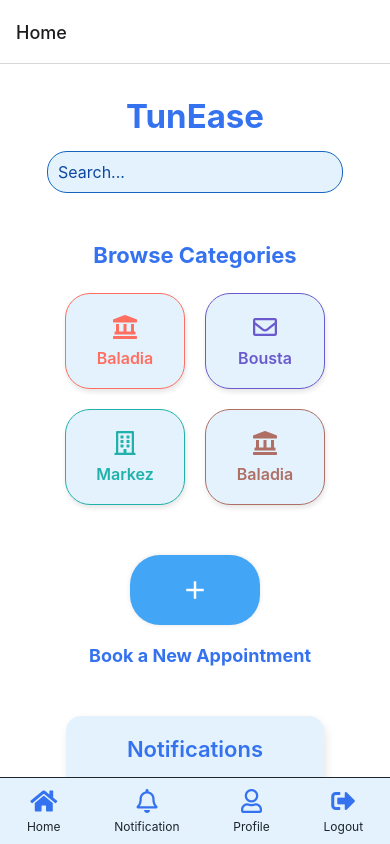
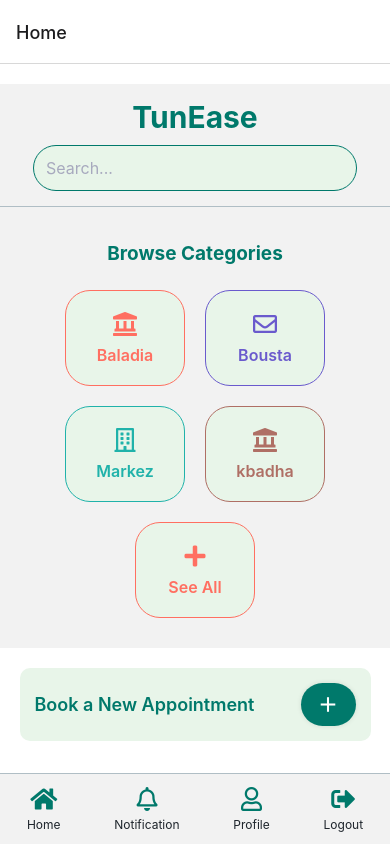
Before and after one commit to TunEase/TunEase, a React Native app in the folder my-app/: screen /Home in a window 390 px wide. Built offline with nearby package versions, Linux system fonts and the light colour scheme; no server answers.

Commit message:
update style

```diff
--- a/my-app/App.tsx
+++ b/my-app/App.tsx
@@ -4,6 +4,7 @@ import { StatusBar } from "expo-status-bar";
 import * as React from "react";
 import { useEffect } from "react";
 import Home from "../my-app/screens/HomePage";
+import BusinessProfile from "./components/Allbusiness/BusinessProfile";
 import Login from "./components/Auth/login";
 import Signup from "./components/Auth/signup";
 import Categories from "./components/HomePage/Categories";
@@ -31,13 +32,14 @@ export default function App() {
 
   return (
     <NavigationContainer>
-      {/* <Stack.Navigator initialRouteName={user ? "Home" : "Login"}> */}
+      {/* <Stack.Navigator initialRouteName={user ? "Home" : "Login"}>  */}
       <Stack.Navigator initialRouteName="Home">
         <Stack.Screen name="Login" component={Login} />
         <Stack.Screen name="Signup" component={Signup} />
         <Stack.Screen name="Home" component={Home} />
         <Stack.Screen name="Categories" component={Categories} />
         <Stack.Screen name="CategoryDetails" component={CategoryDetails} />
+        <Stack.Screen name="BusinessProfile" component={BusinessProfile} />
       </Stack.Navigator>
       <StatusBar style="auto" />
     </NavigationContainer>
--- /dev/null
+++ b/my-app/components/Allbusiness/BusinessProfile.tsx
@@ -0,0 +1,115 @@
+import { RouteProp } from "@react-navigation/native";
+import React from "react";
+import { Image, StyleSheet, Text, TouchableOpacity, View } from "react-native";
+
+interface BusinessProfileProps {
+  route: RouteProp<
+    {
+      params: {
+        name: string;
+        description: string;
+        imageUrl: string;
+        phoneNumber: string;
+        email: string;
+        address: string;
+        businessType: string;
+      };
+    },
+    "params"
+  >;
+}
+
+const BusinessProfile: React.FC<BusinessProfileProps> = ({ route }) => {
+  const {
+    name,
+    description,
+    imageUrl,
+    phoneNumber,
+    email,
+    address,
+    businessType,
+  } = route.params;
+
+  const handleContactPress = () => {
+    console.log("Contact pressed");
+  };
+
+  return (
+    <View style={styles.container}>
+      <Image source={{ uri: imageUrl }} style={styles.image} />
+      <Text style={styles.name}>{name}</Text>
+      <Text style={styles.businessType}>Business Type: {businessType}</Text>
+      <Text style={styles.address}>Address: {address}</Text>
+      <Text style={styles.contact}>Phone: {phoneNumber}</Text>
+      <Text style={styles.contact}>Email: {email}</Text>
+      <Text style={styles.description}>{description}</Text>
+      <TouchableOpacity onPress={handleContactPress} style={styles.button}>
+        <Text style={styles.buttonText}>Contact Us</Text>
+      </TouchableOpacity>
+    </View>
+  );
+};
+
+const styles = StyleSheet.create({
+  container: {
+    padding: 20,
+    backgroundColor: "#fff",
+    borderRadius: 10,
+    shadowColor: "#000",
+    shadowOffset: { width: 1, height: 2 },
+    shadowOpacity: 0.1,
+    shadowRadius: 5,
+    elevation: 3,
+    alignItems: "center",
+  },
+  image: {
+    width: "80%",
+    height: 200,
+    borderRadius: 10,
+    marginBottom: 20,
+  },
+  name: {
+    fontSize: 26,
+    fontWeight: "bold",
+    marginVertical: 10,
+    textAlign: "center",
+  },
+  businessType: {
+    fontSize: 16,
+    fontWeight: "600",
+
+    marginBottom: 5,
+    textAlign: "center",
+  },
+  address: {
+    fontSize: 14,
+    marginVertical: 5,
+    textAlign: "center",
+  },
+  contact: {
+    fontSize: 14,
+    marginVertical: 5,
+    textAlign: "center",
+  },
+  description: {
+    fontSize: 14,
+    marginVertical: 20,
+    textAlign: "center",
+    paddingHorizontal: 20,
+  },
+  button: {
+    marginTop: 20,
+    backgroundColor: "#00796B",
+    paddingVertical: 10,
+    paddingHorizontal: 20,
+    borderRadius: 6,
+    alignItems: "center",
+  },
+  buttonText: {
+    color: "#fff",
+    fontSize: 16,
+    fontWeight: "600",
+  },
+});
+
+export default BusinessProfile;
--- a/my-app/components/HomePage/Banner.tsx
+++ b/my-app/components/HomePage/Banner.tsx
@@ -16,6 +16,7 @@ const Header: React.FC<HeaderProps> = ({ searchQuery, setSearchQuery }) => {
           placeholder="Search..."
           value={searchQuery}
           onChangeText={(text) => setSearchQuery(text)}
+          placeholderTextColor="#A7A9BE"
         />
       </View>
     </View>
@@ -28,34 +29,32 @@ const styles = StyleSheet.create({
   headerContainer: {
     width: "100%",
     alignItems: "center",
-    paddingVertical: 12,
-    paddingHorizontal: 10,
-    backgroundColor: "#FFFFFF",
-    borderBottomWidth: 2,
-    borderBottomColor: "#FFFFFF",
+    paddingVertical: 15,
+    paddingHorizontal: 15,
+    backgroundColor: "#F2F2F2",
+    borderBottomWidth: 1,
+    borderBottomColor: "#B0BEC5",
+    elevation: 3,
   },
   appName: {
-    fontSize: 33,
+    fontSize: 30,
     fontWeight: "bold",
-    color: "#3572EF",
+    color: "#00796B",
   },
   searchNotificationContainer: {
     flexDirection: "row",
     alignItems: "center",
-    marginTop: 15,
-    width: "80%",
+    marginTop: 10,
+    width: "90%",
   },
   searchBar: {
     flex: 1,
-    padding: 10,
+    padding: 12,
     borderWidth: 1,
-    borderColor: "#1565C0",
-    borderRadius: 20,
+    borderColor: "#00796B",
+    borderRadius: 25,
     fontSize: 16,
-    backgroundColor: "#E3F2FD",
-    color: "#0D47A1",
-  },
-  notificationIcon: {
-    marginLeft: 10,
+    backgroundColor: "#E8F5E9",
+    color: "#004D40",
   },
 });
--- a/my-app/components/HomePage/Categories.tsx
+++ b/my-app/components/HomePage/Categories.tsx
@@ -22,11 +22,12 @@ const Categories: React.FC<CategoriesProps> = ({ navigation }) => {
           { title: "Baladia", icon: "landmark", color: "#FF6F61" },
           { title: "Bousta", icon: "envelope", color: "#6A5ACD" },
           { title: "Markez", icon: "building", color: "#20B2AA" },
-          { title: "Baladia", icon: "landmark", color: "#AF6F65" },
+          { title: "kbadha", icon: "landmark", color: "#AF6F65" },
+          { title: "See All", icon: "plus", color: "#FF6F61" },
         ].map(({ icon, title, color }, idx) => (
           <TouchableOpacity
             key={idx}
-            style={[styles.card, { borderColor: color }]}
+            style={[styles.card, { borderColor: color, shadowColor: color }]}
             onPress={() =>
               navigation.navigate("CategoryDetails", { category: title })
             }
@@ -44,15 +45,15 @@ export default Categories;
 
 const styles = StyleSheet.create({
   sectionHeader: {
-    fontSize: 22,
+    fontSize: 19,
     fontWeight: "700",
-    color: "#3572EF",
+    color: "#00796B",
     marginVertical: 15,
   },
   categoriesContainer: {
     alignItems: "center",
     paddingVertical: 20,
-    backgroundColor: "#FFFFFF",
+    backgroundColor: "#F2F2F2",
   },
   categoriesScrollable: {
     flexDirection: "row",
@@ -60,24 +61,22 @@ const styles = StyleSheet.create({
     flexWrap: "wrap",
   },
   card: {
-    backgroundColor: "#E3F2FD",
+    backgroundColor: "#E8F5E9",
     padding: 20,
     borderRadius: 25,
     margin: 10,
     alignItems: "center",
     width: 120,
     borderWidth: 1,
-    borderColor: "#BBDEFB",
-    shadowColor: "#000",
-    shadowOpacity: 0.1,
-    shadowOffset: { width: 1, height: 3 },
-    shadowRadius: 5,
+    borderColor: "#B0BEC5",
+    shadowOpacity: 0.15,
+    shadowOffset: { width: 0, height: 2 },
+    shadowRadius: 8,
     elevation: 5,
   },
   cardText: {
     fontSize: 16,
     fontWeight: "600",
-    color: "#0D47A1",
     marginTop: 8,
   },
 });
--- a/my-app/components/HomePage/CategoryDetails.tsx
+++ b/my-app/components/HomePage/CategoryDetails.tsx
@@ -1,64 +1,47 @@
 import React from "react";
 import { StyleSheet, Text, TouchableOpacity, View } from "react-native";
-
-import ButtonStyles from "../Form/Button";
 
 const lettresBaladia = ["Madhmoun", "Rokhsa Bine", "Ta3rif bel imdha"];
 const lettresBousta = ["chahria", "manda"];
 const lettresMarkez = ["bita9t ta3rif", "passport"];
-const lettreskbadha = ["tenbri", "tranfert flous"];
+const lettresKbadha = ["tenbri", "tranfert flous"];
+
 const CategoryDetails: React.FC<{ route: any; navigation: any }> = ({
   route,
   navigation,
 }) => {
   const { category } = route.params;
 
+  const getLettres = () => {
+    switch (category) {
+      case "Baladia":
+        return lettresBaladia;
+      case "Bousta":
+        return lettresBousta;
+      case "Markez":
+        return lettresMarkez;
+      case "Kbadha":
+        return lettresKbadha;
+      default:
+        return [];
+    }
+  };
+
   return (
     <View style={styles.container}>
       <Text style={styles.title}>{category}</Text>
-      {category === "Baladia" && (
       <View style={styles.letterList}>
-          {lettresBaladia.map((lettre, index) => (
+        {getLettres().map((lettre, index) => (
           <Text key={index} style={styles.letterItem}>
             {lettre}
           </Text>
         ))}
       </View>
-      )}
-      {category === "Bousta" && (
-        <View style={styles.letterList}>
-          {lettresBousta.map((lettre, index) => (
-            <Text key={index} style={styles.letterItem}>
-              {lettre}
-            </Text>
-          ))}
-        </View>
-      )}
-      {category === "Markez" && (
-        <View style={styles.letterList}>
-          {lettresMarkez.map((lettre, index) => (
-            <Text key={index} style={styles.letterItem}>
-              {lettre}
-            </Text>
-          ))}
-        </View>
-      )}
-      {category === "Kbadha" && (
-        <View style={styles.letterList}>
-          {lettreskbadha.map((lettre, index) => (
-            <Text key={index} style={styles.letterItem}>
-              {lettre}
-            </Text>
-          ))}
-        </View>
-      )}
       <TouchableOpacity
         style={styles.backButton}
         onPress={() => navigation.navigate("Home")}
       >
-        <TouchableOpacity style={ButtonStyles.primaryButton}>
         <Text style={styles.backButtonText}>Back to Categories</Text>
-        </TouchableOpacity>
       </TouchableOpacity>
     </View>
   );
@@ -74,8 +57,8 @@ const styles = StyleSheet.create({
   },
   title: {
     fontSize: 28,
-    fontWeight: "bold",
-    color: "#3572EF",
+    fontWeight: "700",
+    color: "#00796B",
     marginBottom: 20,
     textAlign: "center",
   },
@@ -88,7 +71,7 @@ const styles = StyleSheet.create({
     marginBottom: 10,
   },
   backButton: {
-    backgroundColor: "#42A5F5",
+    backgroundColor: "#00796B",
     padding: 15,
     borderRadius: 25,
     marginTop: 20,
--- a/my-app/components/HomePage/MainFooter.tsx
+++ b/my-app/components/HomePage/MainFooter.tsx
@@ -12,7 +12,7 @@ const Footer: React.FC = () => {
         { icon: "sign-out-alt", label: "Logout" },
       ].map(({ icon, label }, idx) => (
         <TouchableOpacity key={idx} style={styles.footerItem}>
-          <FontAwesome5 name={icon} size={24} color="#3572EF" />
+          <FontAwesome5 name={icon} size={24} color="#00796B" />
           <Text style={styles.footerText}>{label}</Text>
         </TouchableOpacity>
       ))}
@@ -26,14 +26,14 @@ const styles = StyleSheet.create({
   footerContainer: {
     flexDirection: "row",
     justifyContent: "space-around",
-    backgroundColor: "#E3F2FD",
+    backgroundColor: "#F2F2F2",
     borderTopWidth: 1,
-    borderTopColor: "#1D242B",
-    paddingVertical: 10,
+    borderTopColor: "#B0BEC5",
+    paddingVertical: 12,
+    elevation: 4,
   },
   footerItem: {
     alignItems: "center",
-    color: "#1D242B",
   },
   footerText: {
     fontSize: 12,
--- a/my-app/components/HomePage/Notification.tsx
+++ b/my-app/components/HomePage/Notification.tsx
@@ -19,27 +19,27 @@ export default Notification;
 const styles = StyleSheet.create({
   sectionHeader: {
     fontSize: 22,
-    fontWeight: "600",
+    fontWeight: "700",
     marginBottom: 10,
-    color: "#3572EF",
+    color: "#00796B",
     textAlign: "center",
   },
   notifications: {
     width: "85%",
     padding: 20,
-    backgroundColor: "#E3F2FD",
-    borderRadius: 15,
+    backgroundColor: "#FFFFFF",
+    borderRadius: 20,
     marginVertical: 50,
     alignSelf: "center",
     shadowColor: "#000",
-    shadowOpacity: 0.1,
+    shadowOpacity: 0.15,
     shadowOffset: { width: 2, height: 5 },
     shadowRadius: 10,
-    elevation: 5,
+    elevation: 6,
   },
   noNotificationText: {
     fontSize: 18,
-    color: "#3572EF",
+    color: "#0D47A1",
     fontWeight: "500",
     textAlign: "center",
     marginTop: 10,
--- a/my-app/screens/HomePage.tsx
+++ b/my-app/screens/HomePage.tsx
@@ -20,17 +20,57 @@ interface HomeProps {
 const Home: React.FC<HomeProps> = ({ navigation }) => {
   const [searchQuery, setSearchQuery] = useState("");
 
+  const businessProfileData = {
+    name: "Chayma",
+    description:
+      " This Bank is a leading financial institution offering a wide range of personal and business banking services designed to help individuals and businesses achieve their financial goals.",
+    imageUrl:
+      "https://th.bing.com/th/id/OIP.Wwx0rF6dzvMPZSXome45_wHaHa?rs=1&pid=ImgDetMain",
+    phoneNumber: "92202106",
+    email: "chayma@gmail.com",
+    address: "le Kef",
+    businessType: "Bank:",
+  };
+
   return (
     <SafeAreaView style={styles.mainContainer}>
       <ScrollView contentContainerStyle={styles.contentContainer}>
         <Header searchQuery={searchQuery} setSearchQuery={setSearchQuery} />
         <Categories navigation={navigation} />
-        <TouchableOpacity style={styles.ctaButton}>
+
+        {/* Updated CTA Buttons */}
+        <TouchableOpacity style={styles.CTA}>
           <View style={styles.ctaContent}>
-            <Icon name="add" size={30} color="#FFFFFF" />
+            <Text style={styles.ctaText}>Book a New Appointment</Text>
+            <TouchableOpacity style={styles.ctaButton}>
+              <Icon name="add" size={25} color="#FFFFFF" />
+            </TouchableOpacity>
           </View>
         </TouchableOpacity>
-        <Text style={styles.ctaText}>Book a New Appointment</Text>
+
+        <TouchableOpacity
+          style={styles.CTA}
+          onPress={() =>
+            navigation.navigate("BusinessProfile", businessProfileData)
+          }
+        >
+          <View style={styles.ctaContent}>
+            <Text style={styles.ctaText}>All Business</Text>
+            <TouchableOpacity style={styles.ctaButton}>
+              <Icon name="person" size={25} color="#FFFFFF" />
+            </TouchableOpacity>
+          </View>
+        </TouchableOpacity>
+
+        <TouchableOpacity style={styles.CTA}>
+          <View style={styles.ctaContent}>
+            <Text style={styles.ctaText}>All Services</Text>
+            <TouchableOpacity style={styles.ctaButton}>
+              <Icon name="tablet" size={25} color="#FFFFFF" />
+            </TouchableOpacity>
+          </View>
+        </TouchableOpacity>
+
         <Notification />
       </ScrollView>
       <Footer />
@@ -43,7 +83,7 @@ export default Home;
 const styles = StyleSheet.create({
   mainContainer: {
     flex: 1,
-    backgroundColor: "#FFFFFF",
+    backgroundColor: "#F2F2F2",
   },
   contentContainer: {
     flexGrow: 1,
@@ -51,32 +91,35 @@ const styles = StyleSheet.create({
     alignItems: "center",
     backgroundColor: "#FFFFFF",
   },
-  welcomeText: {
-    fontSize: 26,
-    fontWeight: "600",
-    color: "#3572EF",
-    marginVertical: 15,
-    textAlign: "center",
+  ctaContent: {
+    flexDirection: "row",
+    alignItems: "center",
+    justifyContent: "space-between",
+    backgroundColor: "#E8F5E9",
+    padding: 15,
+    borderRadius: 10,
+    width: "90%",
+  },
+  CTA: {
+    flexDirection: "row",
+    alignItems: "center",
+    justifyContent: "center",
+    marginVertical: 20,
+    width: "100%",
   },
   ctaButton: {
-    backgroundColor: "#42A5F5",
-    paddingHorizontal: 50,
-    paddingVertical: 20,
-    borderRadius: 30,
-    marginVertical: 20,
+    backgroundColor: "#00796B",
+    paddingHorizontal: 15,
+    paddingVertical: 9,
+    borderRadius: 40,
     shadowColor: "#000",
     shadowOpacity: 0.1,
     shadowRadius: 5,
     elevation: 5,
   },
-  ctaContent: {
-    flexDirection: "row",
-    alignItems: "center",
-  },
   ctaText: {
     fontSize: 18,
-    color: "#3572EF",
-    fontWeight: "700",
-    marginLeft: 10,
+    color: "#00796B",
+    fontWeight: "600",
   },
 });
```
Also changed, not shown: my-app/components/Form/Button.tsx (+9 -4 lines). Lines whose indentation alone changed are shown as unchanged.
